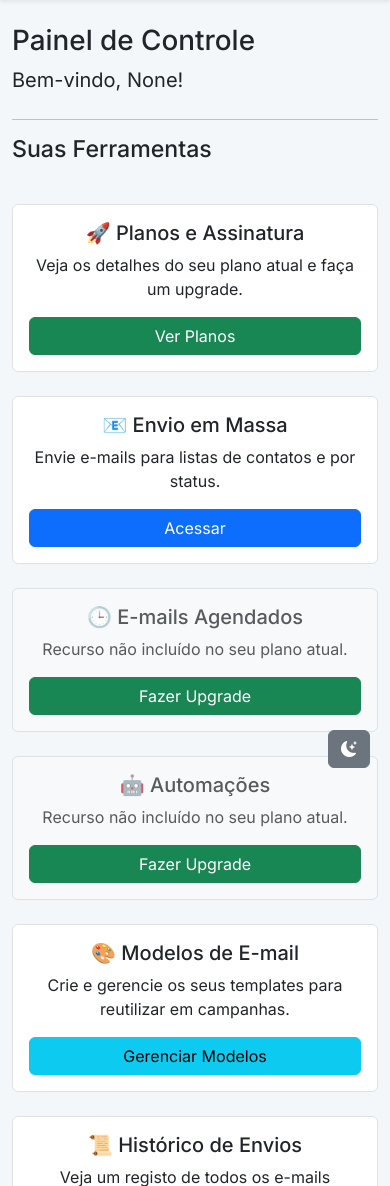
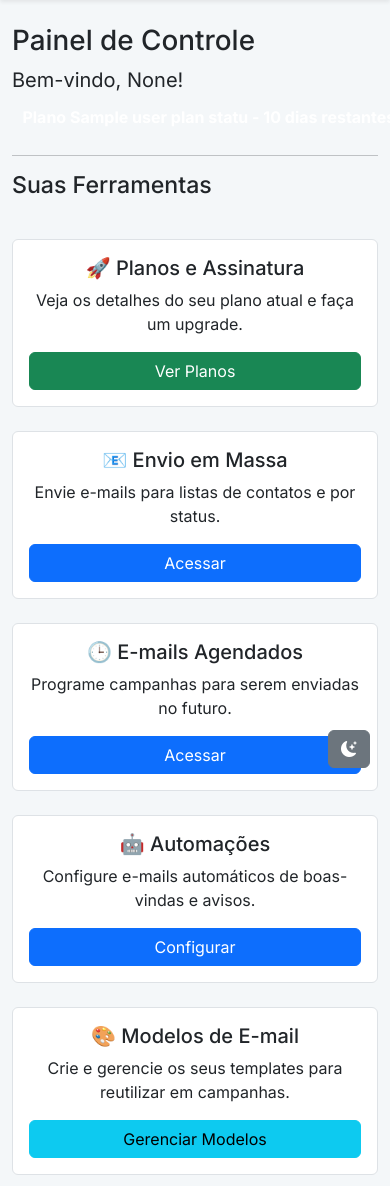
Before and after one commit to Junior13x/Painel-Email, a Flask app: template templates/dashboard.html in a window 390 px wide; the page is wider, and only the part inside the window is pictured. Shown: the part 56-1242 px from the top of that part. Run offline with Flask 3, Linux system fonts and the light colour scheme; the template is opened without the code that fills it: most values are stand-ins (such as "Sample title", 1, 10 or a date in 2020).

Commit message:
modo escuro fix

```diff
--- a/app.py
+++ b/app.py
@@ -243,7 +243,8 @@
         conn = None
         try:
             conn = db_engine.connect()
-            result = conn.execute(text("SELECT id FROM users WHERE role = 'admin' OR (plan_id IS NOT NULL AND plan_expiration_date >= CURRENT_DATE) OR (plan_id IS NULL)")).fetchall()
+            # CORREÇÃO: Busca todos os utilizadores verificados, incluindo os do plano Free (plan_id IS NULL)
+            result = conn.execute(text("SELECT id FROM users WHERE is_verified = TRUE")).fetchall()
             user_ids = [row[0] for row in result]
         except Exception as e:
             log_to_db_worker('CRITICAL', f"Erro ao buscar usuários ativos: {e}")
@@ -426,17 +427,9 @@
         session.clear()
         return {}
 
-    # Feature calculation
-    enabled_features = set()
-    if user_data['role'] == 'admin':
-        enabled_features = {row['slug'] for row in conn.execute(text("SELECT slug FROM features")).mappings().fetchall()}
-    else:
-        # CORREÇÃO: Concede acesso base para utilizadores FREE e com plano
-        enabled_features.add('mass-send')
-        if user_data.get('plan_id') and (not user_data.get('plan_expiration_date') or user_data['plan_expiration_date'] >= datetime.now().date()):
-            plan_features = {row['slug'] for row in conn.execute(text("SELECT f.slug FROM features f JOIN plan_features pf ON f.id = pf.feature_id WHERE pf.plan_id = :plan_id"), {'plan_id': user_data['plan_id']}).mappings().fetchall()}
-            enabled_features.update(plan_features) # Adiciona funcionalidades do plano pago
-
+    # CORREÇÃO: Concede acesso visual a todas as funcionalidades para todos os utilizadores
+    # A verificação de permissão de *uso* será feita dentro de cada rota.
+    enabled_features = {row['slug'] for row in conn.execute(text("SELECT slug FROM features")).mappings().fetchall()}
     session['user_features'] = list(enabled_features)
 
     # Plan status and send limit calculation
@@ -932,7 +925,13 @@
 @feature_required('schedules')
 def schedule_page():
     conn, user_id = g.db_conn, session['user_id']
+    user_data = conn.execute(text("SELECT * FROM users WHERE id = :id"), {'id': user_id}).mappings().fetchone()
+
     if request.method == 'POST':
+        if user_data['role'] != 'admin' and not user_data.get('plan_id'):
+            flash("Agendamentos são uma funcionalidade exclusiva para planos pagos.", "warning")
+            return redirect(url_for('plans_page'))
+
         subject, body, send_at_str = request.form.get('subject'), request.form.get('body'), request.form.get('send_at')
         schedule_type, status_target, manual_recipients = request.form.get('schedule_type'), None, None
         if schedule_type == 'group': status_target = request.form.get('status_target')
@@ -961,6 +960,11 @@
     user_id = session['user_id']
 
     if request.method == 'POST':
+        user_data = conn.execute(text("SELECT * FROM users WHERE id = :id"), {'id': user_id}).mappings().fetchone()
+        if user_data['role'] != 'admin' and not user_data.get('plan_id'):
+            flash("Agendamentos são uma funcionalidade exclusiva para planos pagos.", "warning")
+            return redirect(url_for('plans_page'))
+
         subject, body, send_at_str = request.form.get('subject'), request.form.get('body'), request.form.get('send_at')
         schedule_type, status_target, manual_recipients = request.form.get('schedule_type'), None, None
         if schedule_type == 'group': status_target = request.form.get('status_target')
@@ -1014,7 +1018,13 @@
 def automations_page():
     user_id = session['user_id']
     conn = g.db_conn
+    user_data = conn.execute(text("SELECT * FROM users WHERE id = :uid"), {'uid': user_id}).mappings().fetchone()
+
     if request.method == 'POST':
+        if user_data['role'] != 'admin' and not user_data.get('plan_id'):
+            flash("Automações são uma funcionalidade exclusiva para planos pagos.", "warning")
+            return redirect(url_for('plans_page'))
+
         automations = {
             'welcome': {
                 'enabled': 'welcome_enabled' in request.form,
@@ -1036,8 +1046,7 @@
         flash('Configurações de automação salvas!', 'success')
         return redirect(url_for('automations_page'))
 
-    user = conn.execute(text("SELECT automations_config FROM users WHERE id = :uid"), {'uid': user_id}).mappings().fetchone()
-    automations_data = json.loads(user['automations_config']) if user and user['automations_config'] else {}
+    automations_data = json.loads(user_data['automations_config']) if user_data and user_data['automations_config'] else {}
     return render_template('automations.html', automations=automations_data)
 
 @app.route('/admin/logs')
--- a/templates/dashboard.html
+++ b/templates/dashboard.html
@@ -9,11 +9,11 @@
             <p class="lead mb-0">Bem-vindo, <strong>{{ session.get('user_email') }}</strong>!</p>
         </div>
         <div class="d-flex align-items-center mt-2 mt-md-0">
-            {% if session.get('user_plan_status') %}
-                <span class="badge rounded-pill fs-6 text-bg-{{ session.user_plan_status.badge_class }}">
-                    Plano {{ session.user_plan_status.plan_name }}
-                    {% if session.user_plan_status.days_left is not none and session.user_plan_status.days_left >= 0 %}
-                        - {{ session.user_plan_status.days_left }} dias restantes
+            {% if user_plan_status %}
+                <span class="badge rounded-pill fs-6 text-bg-{{ user_plan_status.badge_class }}">
+                    Plano {{ user_plan_status.plan_name }}
+                    {% if user_plan_status.days_left is not none and user_plan_status.days_left >= 0 %}
+                        - {{ user_plan_status.days_left }} dias restantes
                     {% endif %}
                 </span>
             {% endif %}
@@ -24,8 +24,8 @@
     <!-- ============================================= -->
     <!-- ==== ÁREA DO ADMINISTRADOR (SÓ ADMIN VÊ) ==== -->
     <!-- ============================================= -->
-    {% if session.get('role') == 'admin' %}
-    <div class="p-4 mb-4 bg-light border rounded-3">
+    {% if is_admin %}
+    <div class="p-4 mb-4 bg-body-tertiary border rounded-3">
         <h2 class="display-6">Área do Administrador</h2>
         <p>Ferramentas exclusivas para o gerenciamento da plataforma.</p>
         <div class="row g-4 mt-2">
@@ -68,7 +68,7 @@
             </div>
         </div>
 
-        <!-- Envio em Massa (CORRIGIDO - AGORA VISÍVEL PARA TODOS) -->
+        <!-- Envio em Massa -->
         <div class="col-lg-4 col-md-6">
             <div class="card h-100">
                 <div class="card-body text-center d-flex flex-column">
@@ -80,7 +80,6 @@
         </div>
 
         <!-- Agendamentos -->
-        {% if 'schedules' in session.get('user_features', []) %}
         <div class="col-lg-4 col-md-6">
             <div class="card h-100">
                 <div class="card-body text-center d-flex flex-column">
@@ -90,20 +89,8 @@
                 </div>
             </div>
         </div>
-        {% else %}
-        <div class="col-lg-4 col-md-6">
-            <div class="card h-100 bg-light text-muted">
-                <div class="card-body text-center d-flex flex-column">
-                    <h5 class="card-title">🕒 E-mails Agendados</h5>
-                    <p class="card-text">Recurso não incluído no seu plano atual.</p>
-                    <a href="{{ url_for('plans_page') }}" class="btn btn-success mt-auto">Fazer Upgrade</a>
-                </div>
-            </div>
-        </div>
-        {% endif %}
 
         <!-- Automações -->
-        {% if 'automations' in session.get('user_features', []) %}
         <div class="col-lg-4 col-md-6">
             <div class="card h-100">
                 <div class="card-body text-center d-flex flex-column">
@@ -113,17 +100,6 @@
                 </div>
             </div>
         </div>
-        {% else %}
-         <div class="col-lg-4 col-md-6">
-            <div class="card h-100 bg-light text-muted">
-                <div class="card-body text-center d-flex flex-column">
-                    <h5 class="card-title">🤖 Automações</h5>
-                    <p class="card-text">Recurso não incluído no seu plano atual.</p>
-                    <a href="{{ url_for('plans_page') }}" class="btn btn-success mt-auto">Fazer Upgrade</a>
-                </div>
-            </div>
-        </div>
-        {% endif %}
 
         <!-- Outros cards (Modelos, Histórico, Configurações, etc.) -->
         <div class="col-lg-4 col-md-6">
@@ -164,4 +140,3 @@
         </div>
     </div>
 {% endblock %}
-�
```
